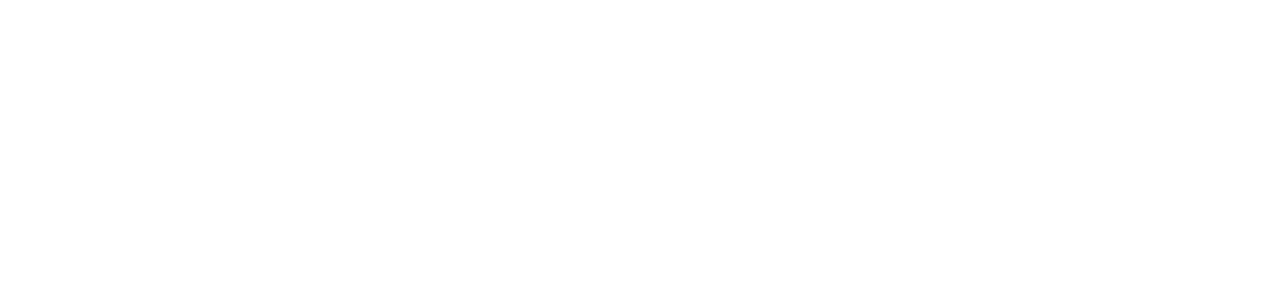
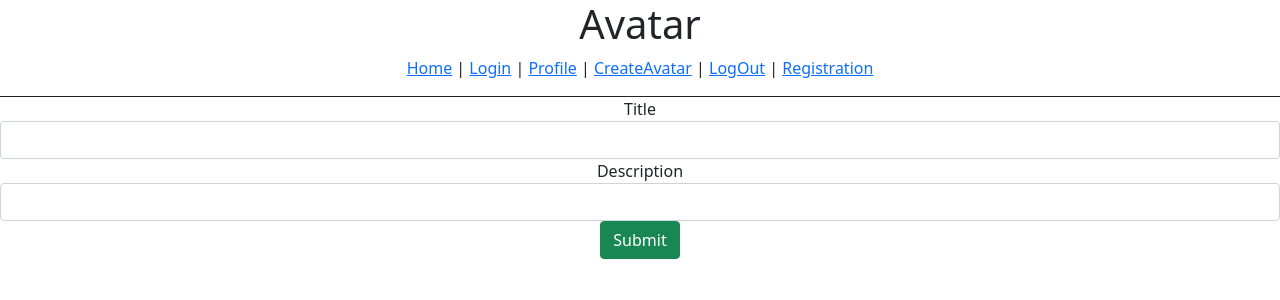
Before and after one commit to markgregory757/AvatarsApp, a React (Create React App) app: page /Users in a window 1280 px wide. Before the commit this address had no page. Shown: the top 300 px of the page. Built offline with nearby package versions, Linux system fonts and the light colour scheme; the HTML template or start-up script is replaced by a standard one.

Commit message:
upated files with (user)

```diff
--- a/src/App.js
+++ b/src/App.js
@@ -13,7 +13,7 @@ import { Link, Outlet } from 'react-router-dom';
          paddingBottom: '1rem'
        }}>
  <Link to='/'>Home</Link> | {" "}
- <Link to='/Tutorials'>Login</Link> | {" "}
+ <Link to='/Users'>Login</Link> | {" "}
  <Link to='/Profile'>Profile</Link> | {" "}
  <Link to='/CreateAvtr'>CreateAvatar</Link> | {" "}
  <Link to='/LogOut'>LogOut</Link> | {" "}
--- a/src/components/AddTutorial.jsx
+++ b/src/components/AddUser.jsx
@@ -1,26 +1,26 @@
 import React, { useState } from "react";
-import TutorialDataService from "../services/avtrservice";
-const AddTutorial = () => {
-  const initialTutorialState = {
+import UserDataService from "../services/avtrservice";
+const AddUser = () => {
+  const initialUserState = {
     id: null,
     title: "",
     description: "",
     published: false
   };
-  const [tutorial, setTutorial] = useState(initialTutorialState);
+  const [user, setUser] = useState(initialUserState);
   const [submitted, setSubmitted] = useState(false);
   const handleInputChange = event => {
     const { name, value } = event.target;
-    setTutorial({ ...tutorial, [name]: value });
+    setUser({ ...user, [name]: value });
   };
-  const saveTutorial = () => {
+  const saveUser = () => {
     var data = {
-      title: tutorial.title,
-      description: tutorial.description
+      title: user.title,
+      description: user.description
     };
-    TutorialDataService.create(data)
+    UserDataService.create(data)
       .then(response => {
-        setTutorial({
+        setUser({
           id: response.data.id,
           title: response.data.title,
           description: response.data.description,
@@ -33,8 +33,8 @@ const AddTutorial = () => {
         console.log(e);
       });
   };
-  const newTutorial = () => {
-    setTutorial(initialTutorialState);
+  const newUser = () => {
+    setUser(initialUserState);
     setSubmitted(false);
   };
   return (
@@ -42,7 +42,7 @@ const AddTutorial = () => {
       {submitted ? (
         <div>
           <h4>You submitted successfully!</h4>
-          <button className="btn btn-success" onClick={newTutorial}>
+          <button className="btn btn-success" onClick={newUser}>
             Add
           </button>
         </div>
@@ -55,7 +55,7 @@ const AddTutorial = () => {
               className="form-control"
               id="title"
               required
-              value={tutorial.title}
+              value={user.title}
               onChange={handleInputChange}
               name="title"
             />
@@ -67,12 +67,12 @@ const AddTutorial = () => {
               className="form-control"
               id="description"
               required
-              value={tutorial.description}
+              value={user.description}
               onChange={handleInputChange}
               name="description"
             />
           </div>
-          <button onClick={saveTutorial} className="btn btn-success">
+          <button onClick={saveUser} className="btn btn-success">
             Submit
           </button>
         </div>
@@ -80,4 +80,4 @@ const AddTutorial = () => {
     </div>
   );
 };
-export default AddTutorial;
+export default AddUser;
--- a/src/components/CreateAvtr.jsx
+++ b/src/components/CreateAvtr.jsx
@@ -6,6 +6,7 @@ function CreateAvtr(){
 
         <h1>CreateAvatar?</h1>
 
+
         </>
     )
 }
--- a/src/components/Registration.jsx
+++ b/src/components/Registration.jsx
@@ -2,12 +2,17 @@ import { useState } from 'react';
 import { useParams } from "react-router-dom";
 import { NavLink, Outlet, useLocation, useSearchParams } from 'react-router-dom';
 
-function Registration(){
+function Registration() {
+    const [isSent, setIsSent] = useState(false)
+
     return(
-
-
+       <form>
         <h1>Registration?</h1>
-
+        <textarea
+        placeholder='Profile'
+        />
+        <button type="submit">Send</button>
+       </form>
 
     )
 }
--- a/src/index.js
+++ b/src/index.js
@@ -8,7 +8,7 @@ import { BrowserRouter,Routes,Route } from 'react-router-dom';
 
 import Registration from './components/Registration';
 import CreateAvtr from './components/CreateAvtr';
-import AddTutorial from './components/AddTutorial';
+import AddUser from './components/AddUser';
 import Profile from './components/Profile';
 import LogOut from './components/LogOut';
 
@@ -19,7 +19,7 @@ root.render(
   <BrowserRouter>
   <Routes>
     <Route path='/' element={<App/>}>
-    <Route path='/Tutorials' element={<AddTutorial/>}></Route>
+    <Route path='/Users' element={<AddUser/>}></Route>
     <Route path='/LogOut' element={<LogOut/>}></Route>
     <Route path='/Profile' element={<Profile/>}></Route>
     <Route path='/CreateAvtr' element={<CreateAvtr/>}></Route>
@@ -29,12 +29,10 @@ root.render(
             <p>there is nothing here!</p>
           </main>}
         />
-
         </Route>
       </Route>
   </Routes>
 </BrowserRouter>
-
 );
 
 // If you want to start measuring performance in your app, pass a function
--- a/src/services/avtrservice.jsx
+++ b/src/services/avtrservice.jsx
@@ -1,25 +1,25 @@
 import http from "../http-common";
-class TutorialDataService {
+class UserDataService {
   getAll() {
-    return http.get("/tutorials");
+    return http.get("/users");
   }
   get() {
-    return http.get(`/tutorials`);
+    return http.get(`/users`);
   }
   create(data) {
-    return http.post("/tutorials", data);
+    return http.post("/users", data);
   }
   update(id, data) {
-    return http.put(`/tutorials/${id}`, data);
+    return http.put(`/users/${id}`, data);
   }
   delete(id) {
-    return http.delete(`/tutorials/${id}`);
+    return http.delete(`/users/${id}`);
   }
   deleteAll() {
-    return http.delete(`/tutorials`);
+    return http.delete(`/users`);
   }
   findByTitle(title) {
-    return http.get(`/tutorials?title=${title}`);
+    return http.get(`/users?title=${title}`);
   }
 }
-export default new TutorialDataService();
+export default new UserDataService();
```
Also changed, not shown: 1 other file (tests, documents, lock files or other folders).
